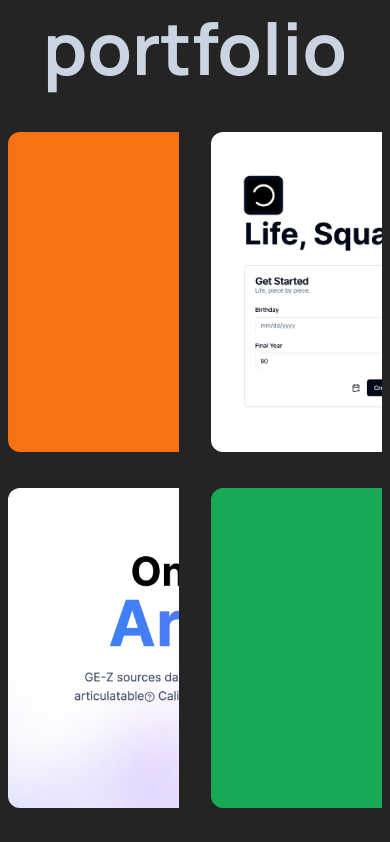
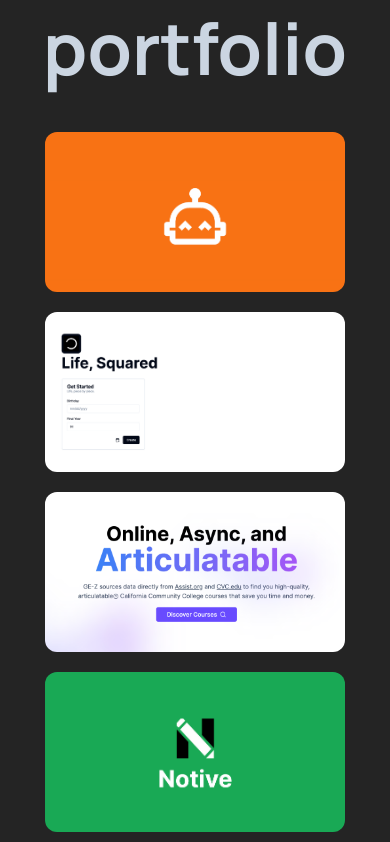
Before and after one commit to KevinWu098/website, a Next.js app: page / in a window 390 px wide. Shown: the part 960-1802 px from the top of the page. Built offline with nearby package versions, Linux system fonts and the light colour scheme.

Commit message:
style: make portfolio responsive

```diff
--- a/src/components/portfolio/Portfolio.tsx
+++ b/src/components/portfolio/Portfolio.tsx
@@ -98,7 +98,10 @@
                 >
                     portfolio
                 </h2>
-                <div className="grid grid-cols-2 gap-8 mt-12" id="aos-parent">
+                <div
+                    className="grid grid-cols-1 xl:grid-cols-2 gap-4 md:gap-8 mt-12"
+                    id="aos-parent"
+                >
                     {PORTFOLIO_ITEMS.map((item, index) => (
                         <ConditionalWrapper
                             /* Type converts string to boolean */
@@ -115,7 +118,7 @@
                             key={item.id}
                         >
                             <div
-                                className="overflow-hidden grid border-b-4 border-transparent hover:border-primary transition-all transform"
+                                className="w-[300px] sm:w-[500px] lg:w-[600px] xl:w-[500px] 2xl:w-[600px] overflow-hidden grid border-b-4 border-transparent hover:border-primary transition-all transform"
                                 key={item.id}
                                 onMouseOver={() => handleHover(index)}
                                 onMouseOut={() => handleUnhover()}
@@ -127,7 +130,7 @@
                             >
                                 {hovered[index] && (
                                     <div
-                                        className="w-[600px] col-start-1 row-start-1 z-10 pointer-events-none mt-auto px-12 py-8 space-y-4 text-white"
+                                        className="col-start-1 row-start-1 z-10 pointer-events-none mt-auto px-12 py-8 space-y-4 text-white"
                                         data-aos="fade"
                                         data-aos-duration="400"
                                     >
@@ -189,7 +192,7 @@
                                         } as any
                                     }
                                     className={cn(
-                                        "w-[600px] h-80 p-4 rounded-xl col-start-1 row-start-1",
+                                        "h-40 sm:h-64 lg:h-80 xl:h-64 2xl:h-80 p-4 rounded-xl col-start-1 row-start-1",
                                         "bg-[image:var(--image-url)] bg-cover bg-top",
                                         "hover:brightness-[.275] hover:scale-105 hover:blur-[2px] transition-all duartion-300",
                                         hovered[index] &&
```
